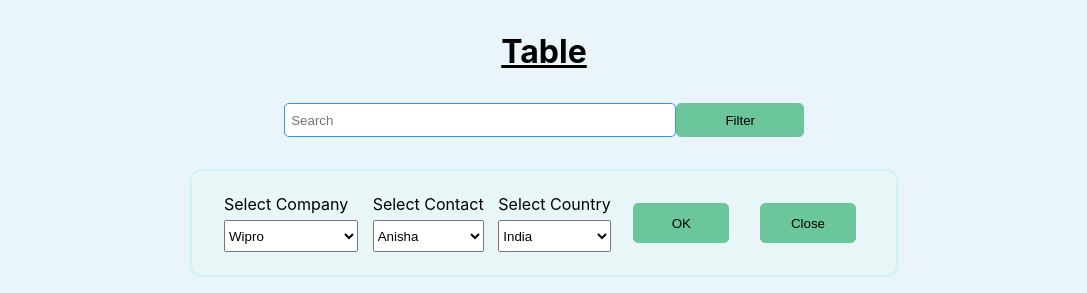
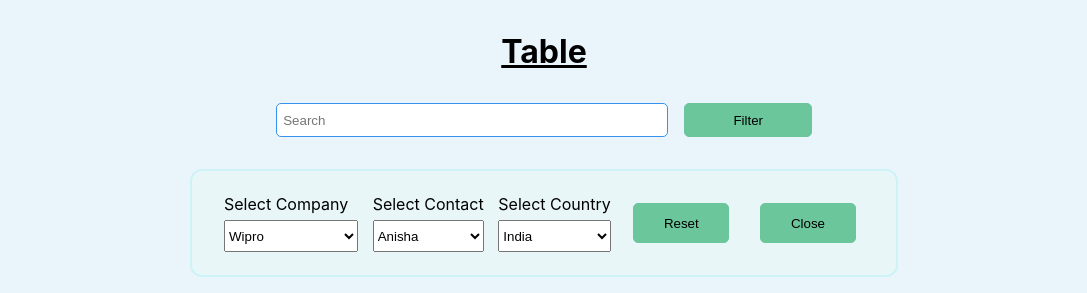
Before and after one commit to theamargupta/anishaInterview2023, a React (Create React App) app in the folder table-app/: page / in a window 1280 px wide. Both pictures are taken after a click on the button "Filter". Shown: the top 293 px of the page, without its empty margins (96-1183 px from the left). Built offline with nearby package versions, Linux system fonts and the light colour scheme; data requests are answered from the project's data file.

Commit message:
Updated- UI and Added - Filter functionality in the table data.

```diff
--- a/table-app/src/App.js
+++ b/table-app/src/App.js
@@ -8,8 +8,6 @@ const App = () => {
   const [searchInput, setSearchInput] = useState("");
   const [searchedData, setSearchedData] = useState([]);
   const [modalOpen, setModalOpen] = useState(false);
-
-  useEffect(() => {
   const loadUsersData = async () => {
     return await axios
       .get("http://localhost:3006/users")
@@ -19,6 +17,7 @@ const App = () => {
       })
       .catch((err) => console.log("err", err));
   };
+  useEffect(() => {
     loadUsersData();
   }, []);
 
@@ -54,6 +53,13 @@ const App = () => {
     //   .catch((err) => console.log("err", err));
   };
 
+  const selectOnChangeHandler = (e) => {
+    let result = searchedData.filter(
+      (data) => data[e?.target.name] === e?.target.value
+    );
+    setSearchedData(result);
+  };
+
   return (
     <div className="main-container">
       <h1 className="first-heading">Table</h1>
@@ -65,7 +71,10 @@ const App = () => {
           value={searchInput}
           onChange={handleSearch}
         />
-        <button className="filter" onClick={() => setModalOpen((value)=>!value)}>
+        <button
+          className="filter"
+          onClick={() => setModalOpen((value) => !value)}
+        >
           Filter
         </button>
       </div>
@@ -76,10 +85,12 @@ const App = () => {
           contactValue={getValueByKey(searchedData, "Contact")}
           modalOpen={modalOpen}
           setModalOpen={setModalOpen}
+          selectOnChangeHandler={selectOnChangeHandler}
+          loadUsersData={loadUsersData}
+          setSearchInput={setSearchInput}
         />
       )}
       <br />
-
       <Table usersData={searchedData} />
     </div>
   );
--- a/table-app/src/Components/Modal.js
+++ b/table-app/src/Components/Modal.js
@@ -6,7 +6,9 @@ export const Modal = ({
   contactValue,
   countryValue,
   setModalOpen,
-  modalOpen
+  selectOnChangeHandler,
+  loadUsersData,
+  setSearchInput
 }) => {
   return (
     <div>
@@ -14,7 +16,11 @@ export const Modal = ({
       <form onSubmit={handleSearch} className="form2">
         <div className="Company">
           <label for="Company">Select Company</label>
-          <select name="Company" id="Company">
+          <select
+            name="Company"
+            id="Company"
+            onChange={(e) => selectOnChangeHandler(e)}
+          >
             {companyValue &&
               companyValue.map((data) => {
                 return <option value={data}>{data}</option>;
@@ -23,7 +29,11 @@ export const Modal = ({
         </div>
         <div className="Contact">
           <label for="Contact">Select Contact</label>
-          <select name="Contact" id="Contact">
+          <select
+            name="Contact"
+            id="Contact"
+            onChange={(e) => selectOnChangeHandler(e)}
+          >
             {contactValue &&
               contactValue.map((data) => {
                 return <option value={data}>{data}</option>;
@@ -32,17 +42,28 @@ export const Modal = ({
         </div>
         <div className="Country">
           <label for="Country">Select Country</label>
-          <select name="Country" id="Country">
+          <select
+            name="Country"
+            id="Country"
+            onChange={(e) => selectOnChangeHandler(e)}
+          >
             {countryValue &&
               countryValue.map((data) => {
                 return <option value={data}>{data}</option>;
               })}
           </select>
         </div>
-        <button className="filterbtn" onClick={() => setModalOpen(true)}>
-          OK
+        <button className="filterbtn" onClick={() => loadUsersData()}>
+          Reset
         </button>
-        <button className="filterbtn" onClick={() => setModalOpen(false)}>
+        <button
+          className="filterbtn"
+          onClick={() => {
+            setModalOpen((value) => !value);
+            setSearchInput("");
+            loadUsersData();
+          }}
+        >
           Close
         </button>
       </form>
--- a/table-app/src/Components/Table.css
+++ b/table-app/src/Components/Table.css
@@ -52,40 +52,21 @@
 .form {
   display: flex;
   justify-content: center;
-  margin: auto;
 }
 .search {
   display: flex;
   height: 2rem;
   width: 30%;
-  margin-left: 3rem;
   padding-left: 0.4rem;
   border: 1px solid #3892ed;
   border-radius: 5px;
 }
-.search-btn {
-  background-color: #91d4f6;
-  margin-left: 10px;
-  width: 10%;
-  border: 1px solid #91d4f6;
-  border-radius: 5px;
-  cursor: pointer;
-}
-.reset {
-  background-color: #d7f199;
-  margin-left: 10px;
-  margin-right: 10px;
-  width: 10%;
-  border: 1px solid #d7f199;
-  border-radius: 5px;
-  cursor: pointer;
-}
 .filter {
   background-color: #6cc69c;
   width: 10%;
+  margin-left: 1rem;
   border: 1px solid #6cc69c;
   border-radius: 5px;
-  margin-right: 3rem;
   cursor: pointer;
 }
 .form2 {
@@ -130,7 +111,6 @@
   width: 100%;
   height: 2rem;
   margin-top: 6px;
-  -webkit-appearance: listbox !important;
 }
 .filterbtn {
   background-color: #6cc69c;
```
Lines whose indentation alone changed are shown as unchanged.
